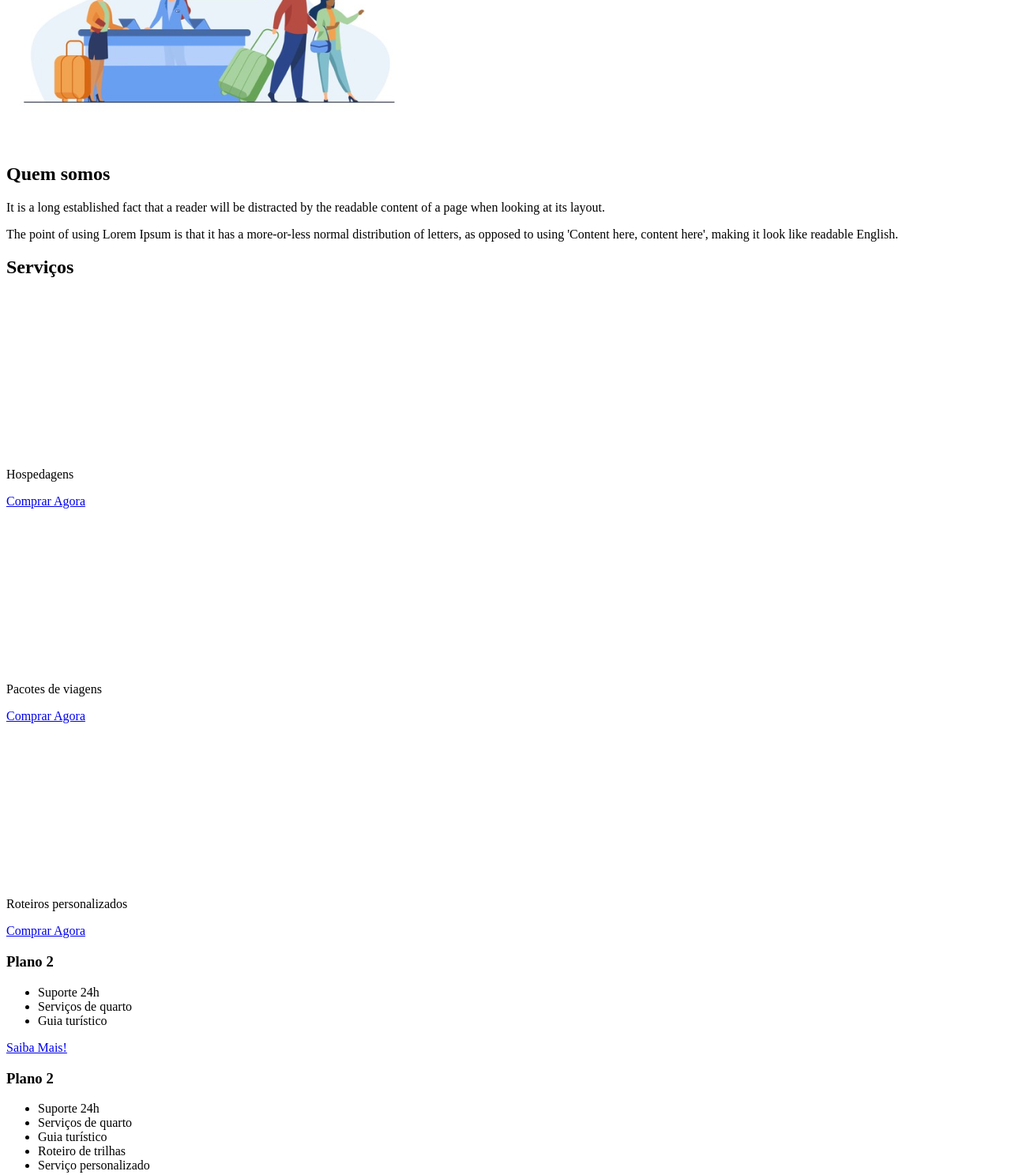
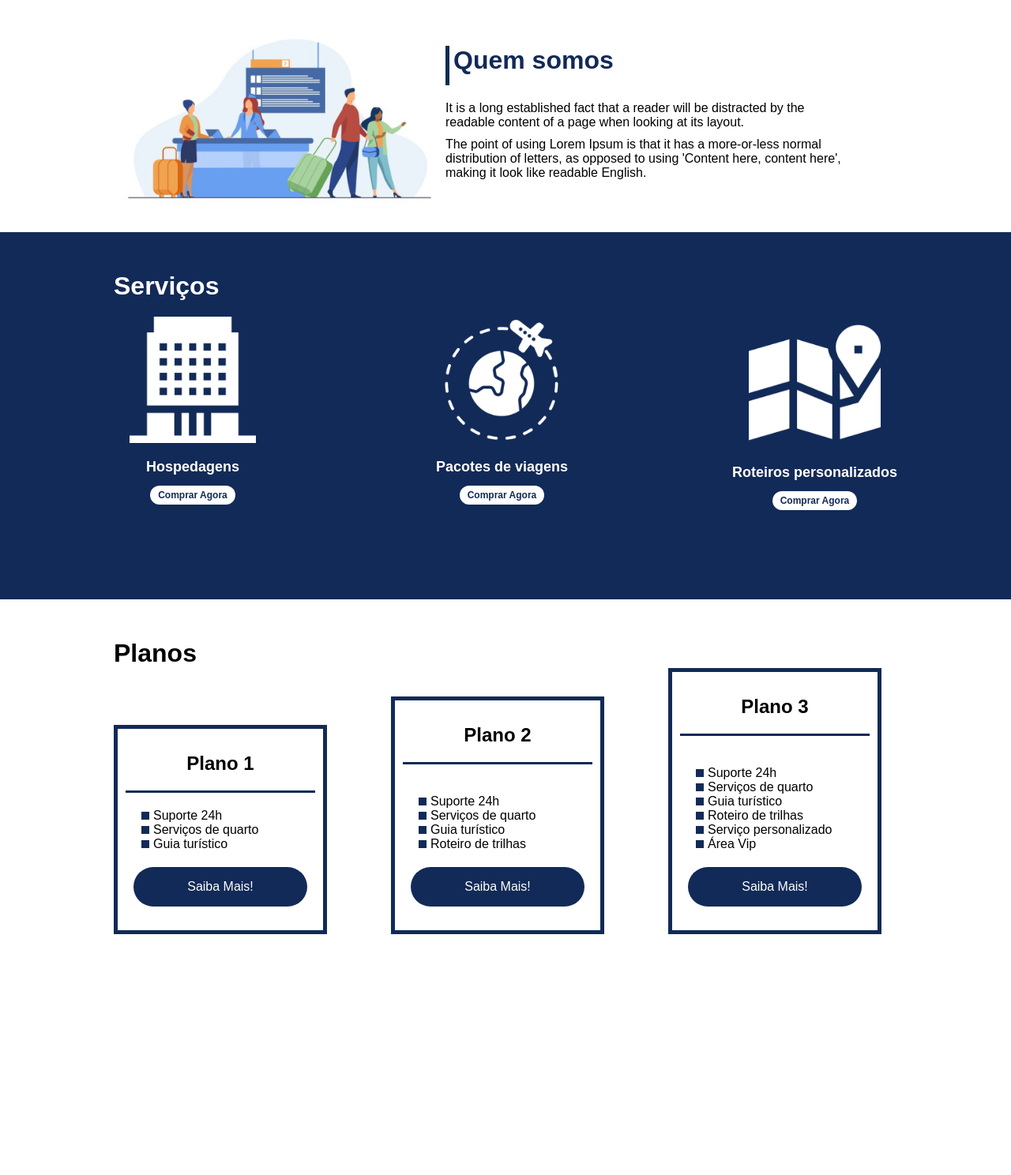
Before and after one commit to JCSkater/projeto-flexbox, a plain HTML site: page index.html in a window 1280 px wide. Shown: the part 897-2385 px from the top of the page at 79% size. Drawn offline with Linux system fonts and the light colour scheme.

Commit message:
index pronto

```diff
--- a/index.html
+++ b/index.html
@@ -7,20 +7,22 @@
     <link rel="stylesheet" href="./style.css">
 </head>
 <body>
-    <header>
-        <h1>FlexTurismos</h1>
-        <ul>
+    <header >
+        <div class="flex-container menu">
+            <div><h1>FlexTurismos</h1></div>
+            <ul class="list-items">
                 <li><a href="#quem-somos">Quem Somos</a></li>
                 <li><a href="#servicos">Serviços</a></li>
                 <li><a href="#planos">Planos</a></li>
+        </div>
         </ul>
     </header>
 
-    <div>
-        <div>
+    <div class="flex-container apresentacao">
+        <div class="texto-apresentacao">
             <h1>Flex <br>Turismos</h1>
             <p>O melhor serviço para você!</p>
-            <a href="">Saiba Mais!</a>
+            <a href="#" class="btn">Saiba Mais!</a>
         </div>
 
         <div>
@@ -28,71 +30,76 @@
         </div>
     </div>
 
-    <div>
-        <div>
-            <img src="./images/1-quem-somos.png" alt="balcão de atendimento">
-        </div>
-
+    <div class="flex-container" id="quem-somos">
         <div>
             <h2>Quem somos</h2>
             <p>It is a long established fact that a reader will be distracted by the readable content of a page when looking at its layout. </p>
             <p>The point of using Lorem Ipsum is that it has a more-or-less normal distribution of letters, as opposed to using 'Content here, content here', making it look like readable English.</p>
         </div>
+
+        <div>
+            <img src="./images/1-quem-somos.png" alt="balcão de atendimento">
+        </div>
     </div>
 
-    <div>
+    <div class="container-externo">
+        <div class="flex-container" id="servicos">
             <div>
                 <h2>Serviços</h2>
             </div>
 
-        <div>
-            <div>
+            <div class="list-servicos">
+                <div class="item-servico">
                     <div><img src="./images/icon-2.png" alt="hospedagens"></div>
                     <p>Hospedagens</p>
                     <a href="#">Comprar Agora</a>
                 </div>
 
-            <div>
+                <div class="item-servico">
                    <div><img src="./images/icon-1.png" alt="pacote de viagens"></div>
                    <p>Pacotes de viagens</p>
                    <a href="#">Comprar Agora</a>
                 </div>
 
-            <div>
+                <div class="item-servico">
                     <div><img src="./images/icon-3.png" alt="roteiros personalizados"></div>
                     <p>Roteiros personalizados</p>
                     <a href="#">Comprar Agora</a>
                 </div>
-
+            </div>
         </div>
     </div>
 
-    <div>
+    <div class="flex-container" id="planos">
 
-        <div>
-            <h3>Plano 2</h3>
+        <div><h2>Planos</h2></div>
+
+        <div class="list-planos">
+            <div class="item-plano">
+                <h3>Plano 1</h3>
                 <ul>
                     <li>Suporte 24h</li>
                     <li>Serviços de quarto</li>
                     <li>Guia turístico</li>
                 </ul>
-            <a href="#">Saiba Mais!</a>
+                <a href="#" class="btn">Saiba Mais!</a>
             </div>
 
-        <div>
+            <div class="item-plano">
                 <h3>Plano 2</h3>
+                <br>
                 <ul>
                     <li>Suporte 24h</li>
                     <li>Serviços de quarto</li>
                     <li>Guia turístico</li>
                     <li>Roteiro de trilhas</li>
-                <li>Serviço personalizado</li>
                 </ul>
-            <a href="#">Saiba Mais!</a>
+                <a href="#" class="btn">Saiba Mais!</a>
             </div>
 
-        <div>
+            <div class="item-plano">
                 <h3>Plano 3</h3>
+                <br>
                 <ul>
                     <li>Suporte 24h</li>
                     <li>Serviços de quarto</li>
@@ -101,13 +108,17 @@
                     <li>Serviço personalizado</li>
                     <li>Área Vip</li>
                 </ul>
-            <a href="#">Saiba Mais!</a>
+                <a href="#" class="btn">Saiba Mais!</a>
+            </div>
         </div>
     </div>
 
     <footer>
-        <p>&copy; 2021 CSS Flexbox</p>
-        <p>Desenvolvido por: Seu nome aqui dev</p>
+        <div class="flex-container footer">
+            <p>&copy; 2022 CSS Flexbox</p>
+            <p>Desenvolvido por: João C. Santos</p>
+        </div>
+
     </footer>
 </body>
 </html>
--- a/style.css
+++ b/style.css
@@ -0,0 +1,290 @@
+*{
+    margin: 0;
+    padding: 0;
+    font-family: sans-serif;
+}
+
+ul {
+    list-style: none;
+    margin: 0;
+    padding: 0;
+}
+
+ul li a {
+    text-decoration: none;
+}
+
+div img {
+    display: block;
+    width: 100%;
+}
+
+.flex-container {
+    display: flex;
+    max-width: 992px;
+    margin: auto;
+    width: 100%;
+    min-width: 320px;
+}
+
+header {
+    background-color: #122a57;
+    height: 100px;
+    display: flex;
+    align-items: center;
+    color: white;
+}
+
+header .list-items{
+    display: flex;
+    width: 100%;
+    max-width: 260px;
+    justify-content: space-between;
+    align-items: center;
+}
+
+.list-items li a {
+    color: white;
+}
+
+header .menu {
+    justify-content: space-between;
+}
+
+.apresentacao {
+    height: 100vh;
+    align-items: center;
+    justify-content: space-between;
+}
+
+.apresentacao .texto-apresentacao {
+    min-height: 200px;
+}
+
+.texto-apresentacao h1 {
+    color: #122a57;
+    font-size: 48px;
+    margin-bottom: 10px;
+}
+
+.btn {
+    background-color: #122a57;
+    color: white;
+    text-align: center;
+    border-radius: 30px;
+    width: 220px;
+    display: block;
+    text-decoration: none;
+    height: 50px;
+    line-height: 50px;
+    margin: 10px 0 10px 0;
+}
+
+#quem-somos {
+    flex-direction: row-reverse;
+    align-items: center;
+    justify-content: space-between;
+}
+
+#quem-somos h2 {
+    font-size: 32px;
+    color: #122a57;
+    display: flex;
+    margin-bottom: 20px;
+}
+
+#quem-somos h2::before {
+    content: "";
+    height: 50px;
+    width: 5px;
+    margin-right: 5px;
+    background-color: #122a57;
+    position: relative;
+}
+
+#quem-somos p{
+    margin-bottom: 10px;
+    width: 90%;
+}
+
+#quem-somos img {
+    min-width: 420px;
+}
+
+.container-externo {
+    background-color: #122a57;
+    width: 100%;
+}
+
+#servicos {
+    flex-direction: column;
+    padding-top: 50px;
+    padding-bottom: 100px;
+}
+
+#servicos h2 {
+    color: white;
+    font-size: 32px;
+    margin-bottom: 20px;
+}
+
+.list-servicos {
+    display: flex;
+    justify-content: space-between;
+}
+
+.list-servicos .item-servico {
+    text-align: center;
+}
+
+.item-servico a{
+    width: 220px;
+    background-color: white;
+    border-radius: 30px;
+    height: 50px;
+    text-align: center;
+    margin-top: 20px;
+    line-height: 50px;
+    padding: 5px 10px;
+    color: #122a57;
+    font-size: 12px;
+    text-decoration: none;
+    font-weight: 700;
+}
+
+.item-servico p {
+    font-weight: 700;
+    font-size: 18px;
+    color: white;
+    margin-top: 20px;
+}
+
+.item-servico img {
+    width: 80%;
+    margin: auto;
+}
+
+#planos {
+    flex-direction: column;
+    min-height: 100vh;
+    padding-top: 50px;
+}
+
+#planos h2 {
+    font-size: 32px;
+}
+
+.list-planos {
+    display: flex;
+    align-items: flex-end;
+    justify-content: space-between;
+}
+
+.item-plano {
+    flex: 1;
+    border: 5px solid #122a57;
+    margin-right: 20px;
+    padding: 10px;
+    max-width: 240px;
+}
+
+.item-plano .btn {
+    margin: auto;
+    margin-bottom: 20px;
+}
+
+.item-plano h3 {
+    font-size: 24px;
+    display: flex;
+    flex-direction: column;
+    text-align: center;
+    margin-top: 20px;
+}
+
+.item-plano h3::after {
+    content: "";
+    background-color: #122a57;
+    width: 100%;
+    height: 3px;
+    margin-top: 20px;
+    margin-bottom: 10px;
+}
+
+.item-plano ul {
+    padding: 10px 20px;
+    display: flex;
+    flex-direction: column;
+    margin-bottom: 10px;
+}
+
+.item-plano ul li {
+    display: flex;
+    flex-wrap: nowrap;
+    align-items: center;
+}
+
+.item-plano ul li::before{
+    content: "";
+    width: 10px;
+    height: 10px;
+    background-color: #122a57;
+    margin-right: 5px;
+}
+
+footer {
+    background-color: #122a57;
+    height: 70px;
+    display: flex;
+    align-items: center;
+}
+
+footer .footer {
+    justify-content: space-between;
+    color: white;
+}
+
+/* mobile*/
+@media(max-width: 992px){
+    .flex-container{
+        flex-direction: column;
+    }
+
+    .apresentacao {
+        flex-direction: column-reverse;
+    }
+
+    .apresentacao .texto-apresentacao {
+        width: 100%;
+    }
+
+    #quem-somos {
+        flex-direction: column-reverse;
+    }
+
+    #quem-somos img {
+        min-width: 320px;
+        margin: auto;
+    }
+
+    .list-servicos {
+        flex-direction: column;
+    }
+
+    .item-servico img {
+        width: 50%;
+        margin: auto;
+    }
+
+    .list-planos {
+        flex-direction: column;
+        align-items: flex-start;
+        margin-bottom: 20px;
+    }
+
+    .list-planos .item-plano {
+        max-width: 90%;
+        margin: auto;
+        width: 100%;
+        margin-bottom: 20px;
+    }
+}
```
Lines whose indentation alone changed are shown as unchanged.
